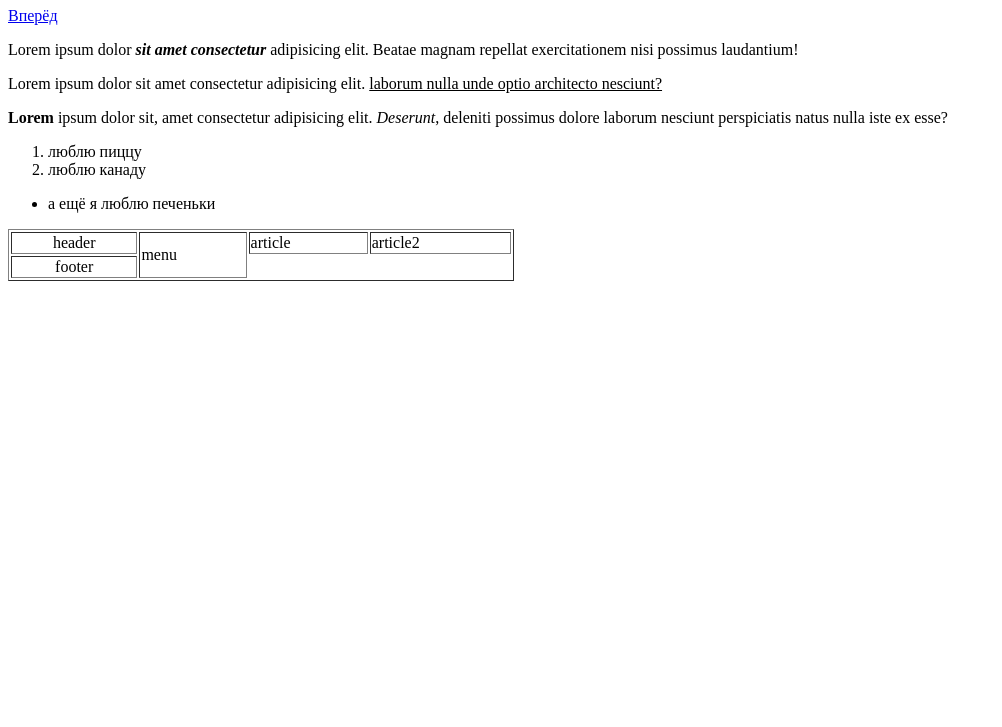
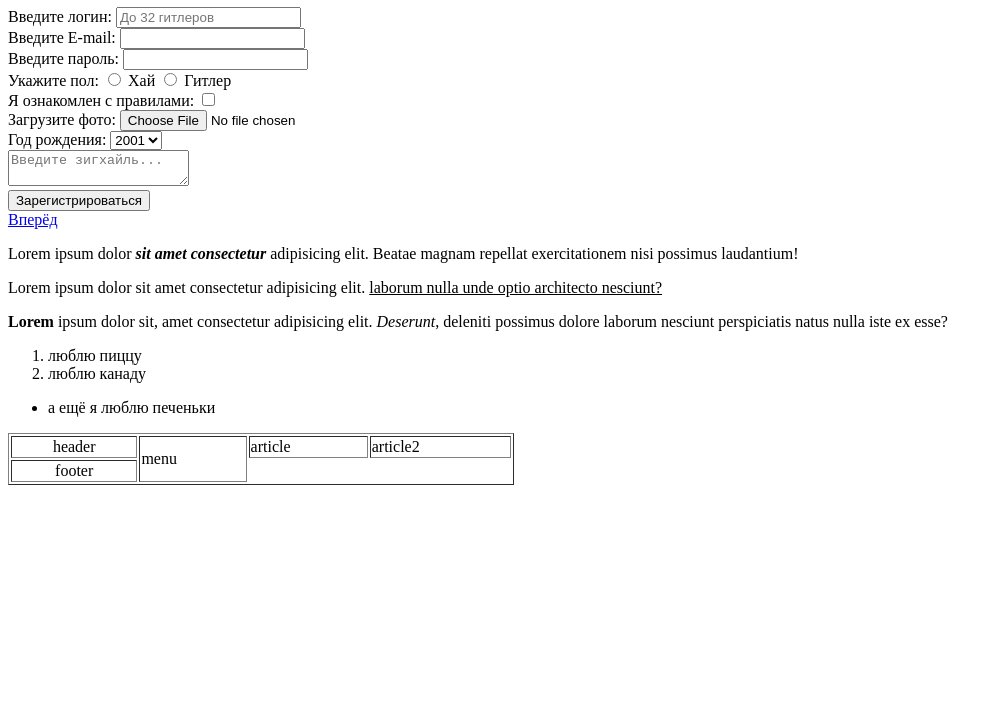
Before and after one commit to wflamex/DragonProject, a plain HTML site: page My project/index.html in a window 1280 px wide. Shown: the part 73-800 px from the top of the page, without its empty margins (0-1002 px from the left). Drawn offline with Linux system fonts and the light colour scheme.

Commit message:
[add] added registration

```diff
--- a/My project/index.html
+++ b/My project/index.html
@@ -10,18 +10,63 @@
         content="драконы, мифика, существа, животные">
     </head>
 <body>
-  <h1>HOME PAGE</h1>
-  <a href="page2.html" target="_blank">Вперёд</a>
+<div>
+  <h1>РЕГИСТРАЦИЯ</h1>
+    <form name="signup" action="#" method="post">
+        <div>
+            <label>Введите логин:</label>
+            <input type="text" name="username" placeholder="До 32 гитлеров"/>
+        </div>
+        <div>
+            <label>Введите E-mail:</label>
+            <input type="email" name="email"/>
+        </div>
+        <div>
+            <label>Введите пароль:</label>
+            <input type="password" name="password"/>
+        </div>
+        <div>
+            <label>Укажите пол:</label>
+            <input type="radio" name="sex" value="0"/> Хай
+            <input type="radio" name="sex" value="1"/> Гитлер
+        </div>
+        <div>
+            <label>Я ознакомлен с правилами:</label>
+            <input type="checkbox" name="rules"/>
+        </div>
+        <div>
+            <label>Загрузите фото:</label>
+            <input type="file" name="avatar"/>
+        </div>
+        <div>
+            <label>Год рождения:</label>
+            <select name="year">
+                <option value="2001">2001</option>
+                <option value="2002">2002</option>
+                <option value="2003">2003</option>
+            </select>
+        </div>
+        <div>
+            <textarea placeholder="Введите зигхайль..."></textarea>
+        </div>
+
+        <input type="submit" name="signup" value="Зарегистрироваться"/>
+    </form>
+  <a href="page2.html">Вперёд</a>
   <p>Lorem ipsum dolor <b><i>sit amet consectetur</i></b> adipisicing elit. Beatae magnam repellat exercitationem nisi possimus laudantium!</p>
   <p>Lorem ipsum dolor sit amet consectetur adipisicing elit. <u>laborum nulla unde optio architecto nesciunt?</u></p>
   <p><strong>Lorem</strong> ipsum dolor sit, amet consectetur adipisicing elit. <em>Deserunt</em>, deleniti possimus dolore laborum nesciunt perspiciatis natus nulla iste ex esse?</p>
-  <ol>
+</div>
+<div>
+<ol>
     <li>люблю пиццу</li>
     <li>люблю канаду</li>
   </ol>
   <ul>
     <li> а ещё я люблю печеньки</li>
   </ul>
+</div>
+<div>
 <table border="1" width="40%" height="50px">
     <tr>
         <td colspan="2" align="center">header</td>
@@ -35,7 +80,7 @@
         <td colspan="2" align="center">footer</td>
     </tr>
 </table>
-
+</div>
 
 
 
```
